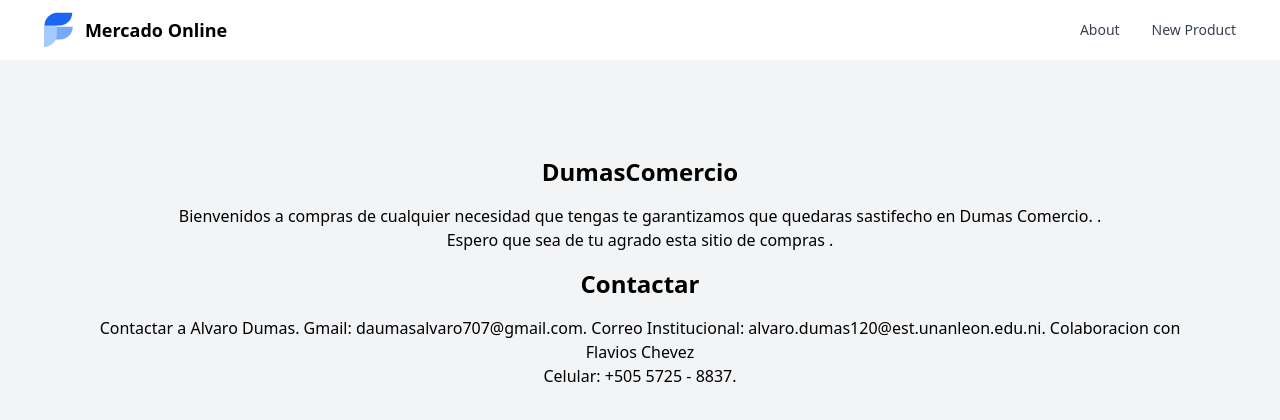
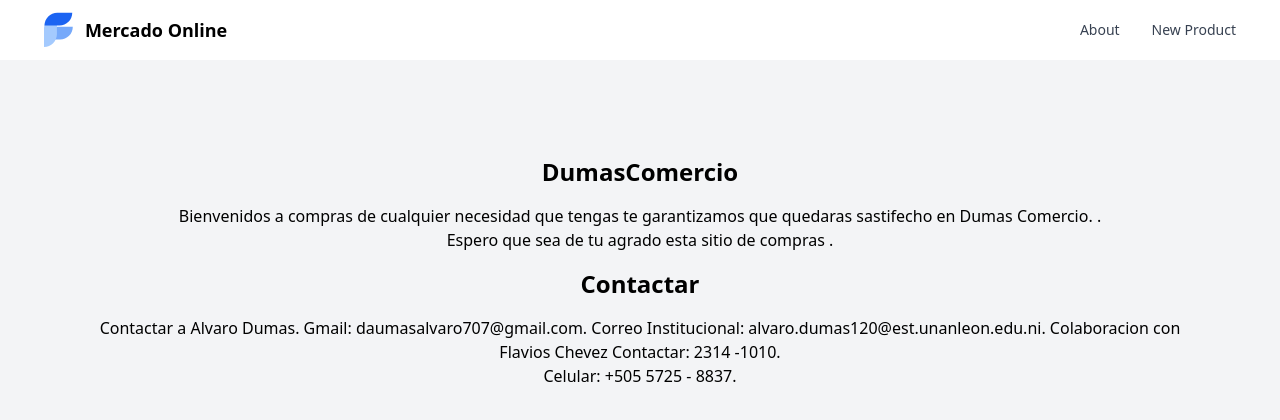
Before and after one commit to Alvaro707/crubdenext, a Next.js app: page /about in a window 1280 px wide. Shown: the top 420 px of the page. Built offline with nearby package versions, Linux system fonts and the light colour scheme.

Commit message:
Agregue un Contacto

```diff
--- a/pages/about.js
+++ b/pages/about.js
@@ -24,6 +24,7 @@ function about() {
        Correo Institucional: alvaro.dumas120@est.unanleon.edu.ni.
 
       Colaboracion con Flavios Chevez
+      Contactar: 2314 -1010.
 
 
        <br></br>
```
